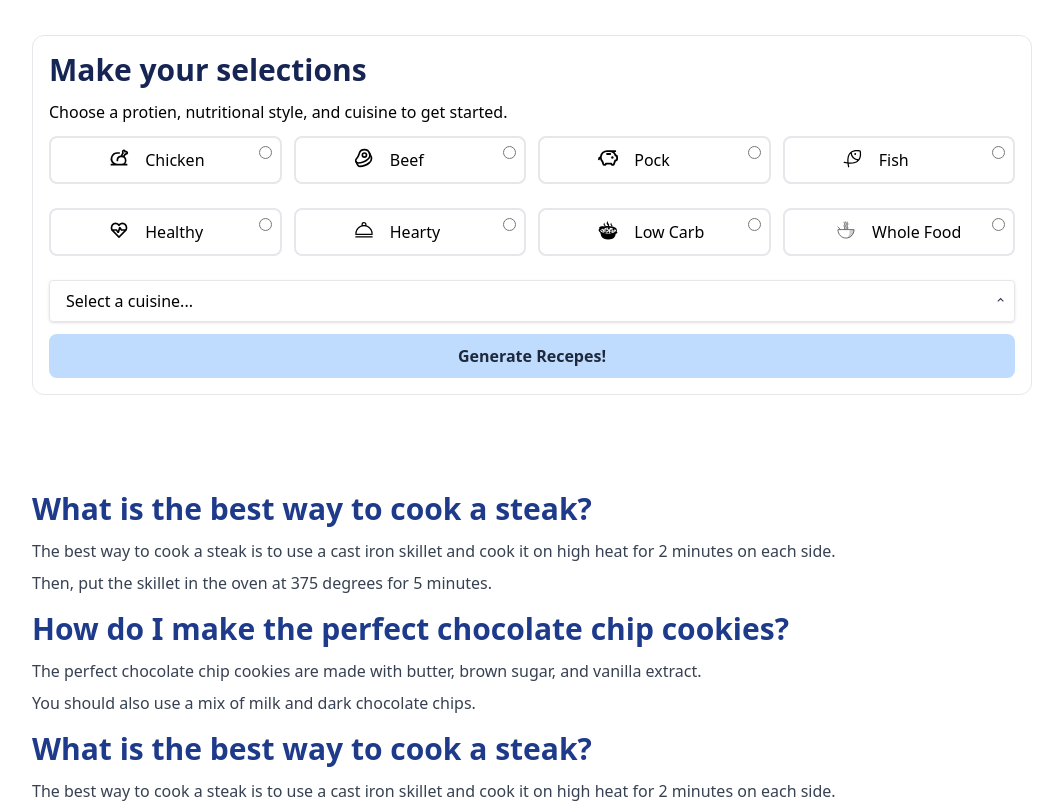
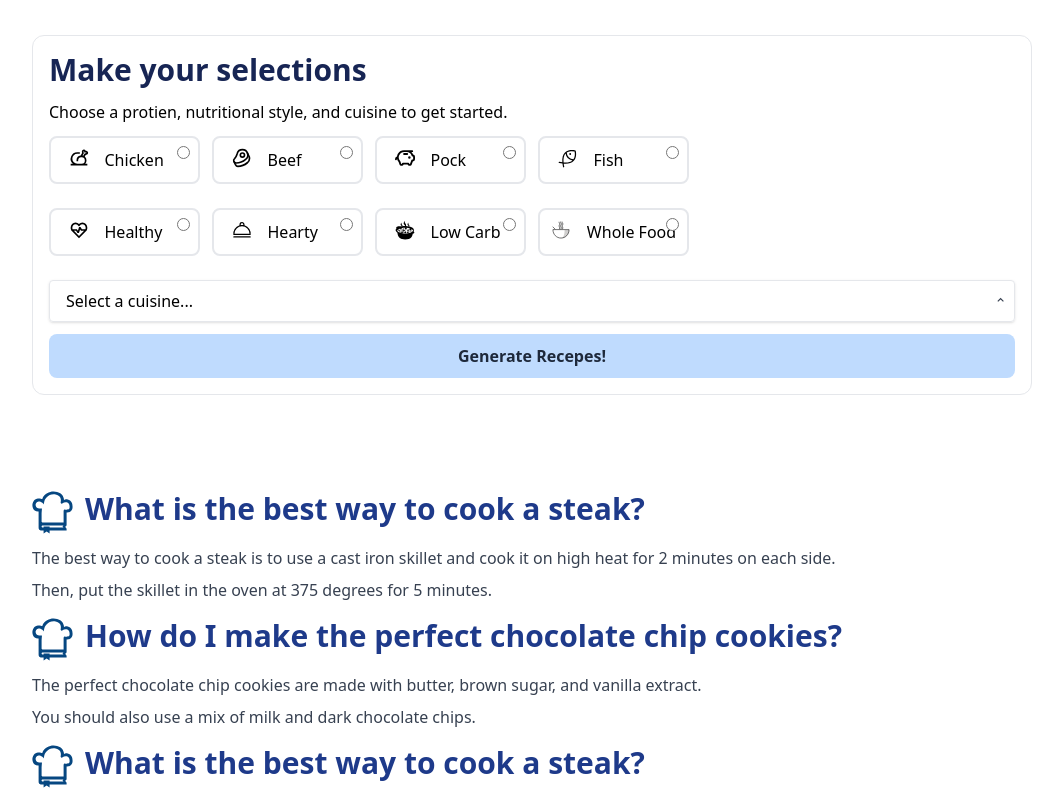
Before and after one commit to etornam45/recipes_net, a Svelte app: page / in a window 1280 px wide. Shown: the part 560-1363 px from the top of the page, without its empty margins (108-1171 px from the left). Built offline with nearby package versions, Linux system fonts and the light colour scheme.

Commit message:
Modified UI

```diff
--- a/src/components/ui/BbqOPtion.svelte
+++ b/src/components/ui/BbqOPtion.svelte
@@ -1,9 +1,23 @@
 <script lang="ts">
+    import { onMount } from "svelte";
+    import { data_store } from "../../lib/store";
+    import { bbqStyles } from "../../lib/data";
+
     export let name: string;
     export let title: string;
     export let description: string;
     export let selected: boolean;
     export let onClick: () => void;
+    onMount(() => {
+        if (selected) {
+            data_store.update(data => {
+                return {
+                    ...data,
+                    bbqStyle: bbqStyles[0].name,
+                }
+            })
+        }
+    });
 </script>
 
 <!-- svelte-ignore a11y-click-events-have-key-events -->
@@ -20,15 +34,12 @@
         type="radio"
         bind:group={selected}
         {name}
-        value="{title}"
+        value={title}
         class="absolute top-2 right-2"
     />
-    <h2
-        class="text-xl text-blue-900 font-bold"
-    >{title}</h2>
+    <h2 class="text-lg text-blue-900 font-semibold">{title}</h2>
     {description}
 </label>
-
 
 <style>
     .selected {
--- a/src/components/ui/button.svelte
+++ b/src/components/ui/button.svelte
@@ -11,7 +11,7 @@
         transition
         duration-300
         ease-in-out
-        bg-blue-500
+        bg-blue-900
     `}
 >
     <slot />
--- a/src/components/ui/faq-section.svelte
+++ b/src/components/ui/faq-section.svelte
@@ -1,10 +1,19 @@
 <script lang="ts">
+    import SubTitle from "../icons/sub-title.svelte";
     export let title: string;
     export let descriptions: string[];
 </script>
 
 <section class="my-4">
-    <h2 class="text-blue-900 text-3xl font-bold mb-3">{title}</h2>
+    <h2 class="text-blue-900 text-3xl font-bold flex gap-3 mb-3">
+        <!-- svelte-ignore missing-declaration -->
+        <div class="inline-block">
+            <SubTitle />
+        </div>
+        <div class="inline-block">
+            {title}
+        </div>
+    </h2>
     <div>
         {#each descriptions as description}
             <p class="text-gray-700 mb-2">{description}</p>
--- a/src/components/ui/options.svelte
+++ b/src/components/ui/options.svelte
@@ -10,7 +10,7 @@
   }
 </script>
 
-<div class="flex items-center justify-between gap-3  flex-wrap lg:flex-nowrap">
+<div class=" grid gap-3" style="grid-template-columns: repeat(auto-fill, minmax(150px, 1fr));">
   {#each options as option}
     <Option
       value={option.name}
```
